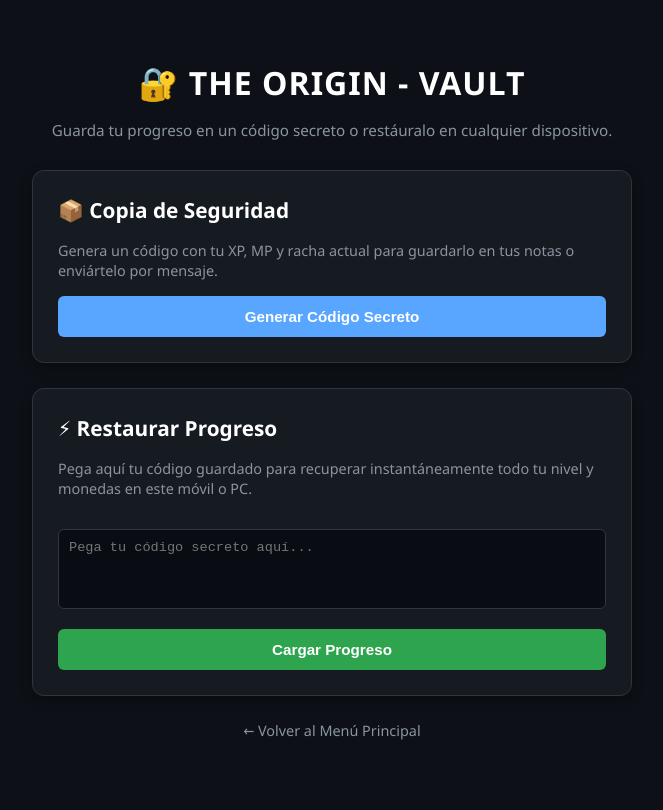
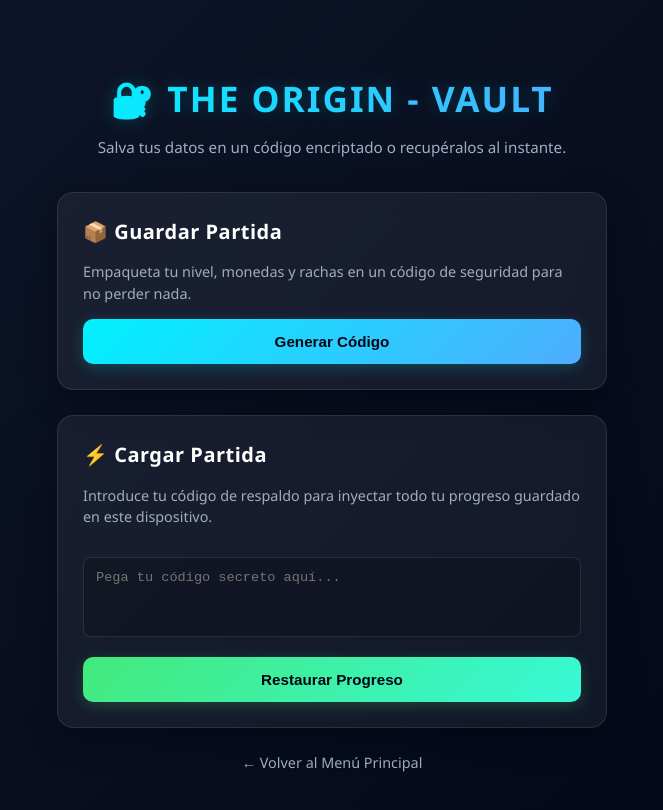
Before and after one commit to ElAnonimous22/THE-ORIGIN-APP, a plain HTML site: page vault.html in a window 1280 px wide. Shown: the whole page, without its empty margins (308-971 px from the left). Drawn offline with Linux system fonts and the light colour scheme.

Commit message:
Refactor vault.html for improved styling and content

```diff
--- a/vault.html
+++ b/vault.html
@@ -6,20 +6,21 @@
     <title>THE ORIGIN - Vault</title>
     <style>
         :root {
-            --bg-color: #0d1117;
-            --card-bg: #161b22;
-            --accent-color: #58a6ff;
-            --success-color: #2ea44f;
-            --text-color: #c9d1d9;
-            --text-muted: #8b949e;
-            --border-color: #30363d;
+            --glass-bg: rgba(255, 255, 255, 0.06);
+            --glass-border: rgba(255, 255, 255, 0.1);
+            --glass-highlight: rgba(255, 255, 255, 0.2);
+            --accent-blue: #00f2fe;
+            --accent-green: #4facfe;
+            --text-color: #f0f3f6;
+            --text-muted: #a0aec0;
         }
 
         body {
             margin: 0;
             padding: 0;
-            font-family: 'Segoe UI', Tahoma, Geneva, Verdana, sans-serif;
-            background-color: var(--bg-color);
+            font-family: 'Segoe UI', Roboto, Helvetica, Arial, sans-serif;
+            /* Un fondo oscuro con un toque de color para que el efecto cristal resalte */
+            background: linear-gradient(135deg, #0f172a 0%, #020617 100%);
             color: var(--text-color);
             display: flex;
             flex-direction: column;
@@ -29,120 +30,137 @@
 
         .container {
             width: 90%;
-            max-width: 600px;
-            margin-top: 40px;
-            padding-bottom: 40px;
+            max-width: 550px;
+            margin-top: 50px;
+            padding-bottom: 50px;
         }
 
         h1 {
             text-align: center;
-            color: #fff;
-            font-size: 2rem;
-            margin-bottom: 10px;
-            letter-spacing: 1px;
+            font-size: 2.2rem;
+            margin-bottom: 5px;
+            text-transform: uppercase;
+            letter-spacing: 2px;
+            background: linear-gradient(to right, #00f2fe, #4facfe);
+            -webkit-background-clip: text;
+            -webkit-text-fill-color: transparent;
+            text-shadow: 0 0 20px rgba(0, 242, 254, 0.2);
         }
 
         .subtitle {
             text-align: center;
             color: var(--text-muted);
-            margin-bottom: 30px;
+            margin-bottom: 35px;
             font-size: 0.95rem;
         }
 
+        /* TARJETAS ESTILO GLASSMORPHISM */
         .vault-card {
-            background-color: var(--card-bg);
-            border: 1px solid var(--border-color);
-            border-radius: 12px;
+            background: var(--glass-bg);
+            backdrop-filter: blur(12px);
+            -webkit-backdrop-filter: blur(12px);
+            border: 1px solid var(--glass-border);
+            border-radius: 16px;
             padding: 25px;
             margin-bottom: 25px;
-            box-shadow: 0 4px 12px rgba(0,0,0,0.3);
+            box-shadow: 0 8px 32px 0 rgba(0, 0, 0, 0.37);
         }
 
         .vault-card h2 {
             margin-top: 0;
-            font-size: 1.3rem;
+            font-size: 1.25rem;
             color: #fff;
-            display: flex;
-            align-items: center;
-            gap: 10px;
+            letter-spacing: 0.5px;
         }
 
         .vault-card p {
             color: var(--text-muted);
             font-size: 0.9rem;
-            line-height: 1.4;
+            line-height: 1.5;
         }
 
+        /* BOTONES MODERNOS */
         .btn {
-            background-color: var(--accent-color);
-            color: #fff;
+            background: linear-gradient(135deg, #00f2fe 0%, #4facfe 100%);
+            color: #020617;
             border: none;
-            padding: 12px 20px;
+            padding: 14px 20px;
             font-size: 0.95rem;
-            font-weight: bold;
-            border-radius: 6px;
+            font-weight: 700;
+            border-radius: 10px;
             cursor: pointer;
             width: 100%;
-            transition: opacity 0.2s, transform 0.1s;
+            transition: all 0.3s ease;
+            box-shadow: 0 4px 15px rgba(0, 242, 254, 0.2);
         }
 
         .btn:hover {
-            opacity: 0.9;
+            transform: translateY(-2px);
+            box-shadow: 0 6px 20px rgba(0, 242, 254, 0.4);
         }
 
         .btn:active {
-            transform: scale(0.98);
+            transform: translateY(0);
         }
 
         .btn-success {
-            background-color: var(--success-color);
+            background: linear-gradient(135deg, #43e97b 0%, #38f9d7 100%);
+            box-shadow: 0 4px 15px rgba(67, 233, 123, 0.2);
         }
 
+        .btn-success:hover {
+            box-shadow: 0 6px 20px rgba(67, 233, 123, 0.4);
+        }
+
+        /* CUADROS DE TEXTO ESTILO CRISTAL */
         .code-box {
-            background-color: #090d13;
-            border: 1px dashed var(--accent-color);
+            background: rgba(0, 0, 0, 0.3);
+            border: 1px dashed rgba(0, 242, 254, 0.5);
             padding: 15px;
-            border-radius: 6px;
+            border-radius: 8px;
             margin-top: 15px;
-            font-family: monospace;
+            font-family: 'Courier New', Courier, monospace;
             word-break: break-all;
             font-size: 0.85rem;
-            color: #58a6ff;
-            display: none; /* Se mostrará al generar el código */
+            color: #00f2fe;
+            display: none; /* Se activará con JS */
         }
 
         textarea {
             width: 100%;
             height: 80px;
-            background-color: #090d13;
-            border: 1px solid var(--border-color);
-            border-radius: 6px;
+            background: rgba(0, 0, 0, 0.2);
+            border: 1px solid var(--glass-border);
+            border-radius: 8px;
             color: #fff;
-            padding: 10px;
+            padding: 12px;
             font-family: monospace;
             font-size: 0.85rem;
             resize: none;
             box-sizing: border-box;
             margin-top: 15px;
             margin-bottom: 15px;
+            transition: border-color 0.3s;
         }
 
         textarea:focus {
             outline: none;
-            border-color: var(--accent-color);
+            border-color: var(--accent-blue);
+            background: rgba(0, 0, 0, 0.4);
         }
 
         .back-link {
             display: block;
             text-align: center;
-            margin-top: 20px;
+            margin-top: 25px;
             color: var(--text-muted);
             text-decoration: none;
             font-size: 0.9rem;
+            transition: color 0.2s;
         }
 
         .back-link:hover {
-            color: #fff;
+            color: #00f2fe;
         }
     </style>
 </head>
@@ -150,27 +168,27 @@
 
     <div class="container">
         <h1>🔐 THE ORIGIN - VAULT</h1>
-        <p class="subtitle">Guarda tu progreso en un código secreto o restáuralo en cualquier dispositivo.</p>
+        <p class="subtitle">Salva tus datos en un código encriptado o recupéralos al instante.</p>
 
         <div class="vault-card">
-            <h2>📦 Copia de Seguridad</h2>
-            <p>Genera un código con tu XP, MP y racha actual para guardarlo en tus notas o enviártelo por mensaje.</p>
-            <button class="btn" id="btn-generar">Generar Código Secreto</button>
-            <div class="code-box" id="resultado-codigo">Aquí aparecerá tu código...</div>
+            <h2>📦 Guardar Partida</h2>
+            <p>Empaqueta tu nivel, monedas y rachas en un código de seguridad para no perder nada.</p>
+            <button class="btn" id="btn-generar">Generar Código</button>
+            <div class="code-box" id="resultado-codigo"></div>
         </div>
 
         <div class="vault-card">
-            <h2>⚡ Restaurar Progreso</h2>
-            <p>Pega aquí tu código guardado para recuperar instantáneamente todo tu nivel y monedas en este móvil o PC.</p>
+            <h2>⚡ Cargar Partida</h2>
+            <p>Introduce tu código de respaldo para inyectar todo tu progreso guardado en este dispositivo.</p>
             <textarea id="input-codigo" placeholder="Pega tu código secreto aquí..."></textarea>
-            <button class="btn btn-success" id="btn-restaurar">Cargar Progreso</button>
+            <button class="btn btn-success" id="btn-restaurar">Restaurar Progreso</button>
         </div>
 
         <a href="index.html" class="back-link">← Volver al Menú Principal</a>
     </div>
 
     <script>
-        // Aquí meteremos la lógica de JavaScript en el siguiente paso
+        // Aquí irá el JavaScript de codificación/decodificación
     </script>
 </body>
 </html>
```
